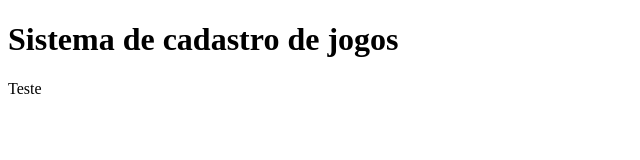
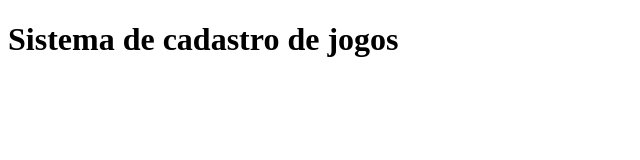
Before and after one commit to mavibrasao/sistema-de-cadastro, a plain HTML site: page index.html in a window 1280 px wide. Shown: the full height of the page, 0-640 px from the left. Drawn offline with Linux system fonts and the light colour scheme.

Commit message:
Update do index

```diff
--- a/index.html
+++ b/index.html
@@ -8,7 +8,6 @@
 </head>
 <body>
     <h1>Sistema de cadastro de jogos</h1>
-    <p>Teste</p>
     <script src="app.js"></script>
 </body>
 </html>
```
